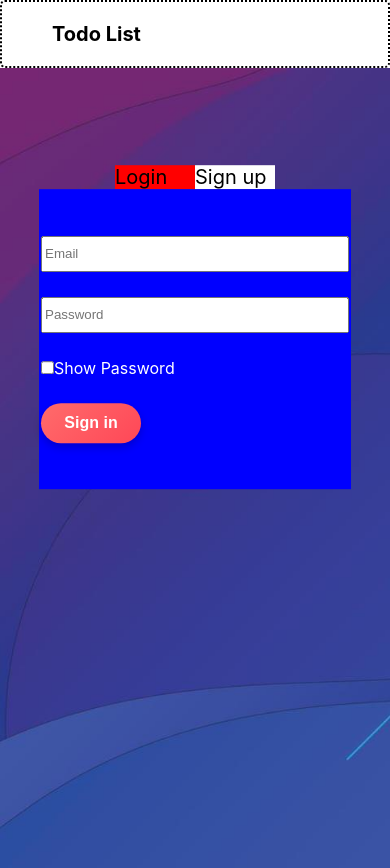
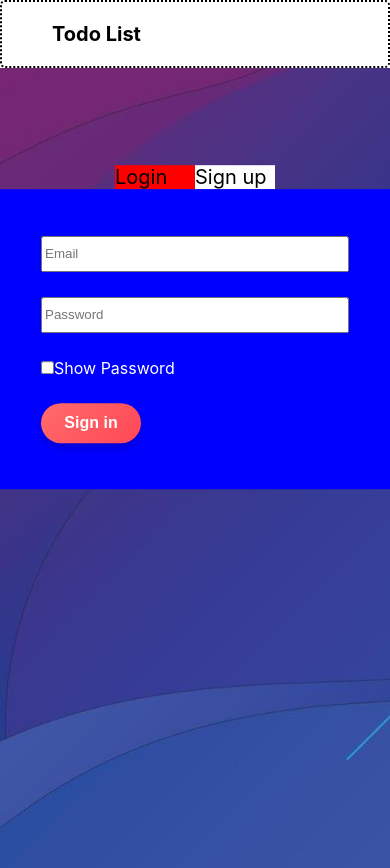
Before and after one commit to jmboumba/front-end-todo, a React (Create React App) app: page / in a window 390 px wide. Built offline with nearby package versions, Linux system fonts and the light colour scheme.

Commit message:
Rectification des formulaires : rendre responsive 5

```diff
--- a/src/App.css
+++ b/src/App.css
@@ -86,7 +86,7 @@
 .container-login{
   background-color: blue;
   height: 300px;
-  width: 80%;
+  width: 400px;
   display: flex;
   flex-direction: column;
   align-items: center;
@@ -97,7 +97,7 @@
 .container-signup{
   background-color: blue;
   height: 500px;
-  width: 80%;
+  width: 400px;
   display: flex;
   flex-direction: column;
   align-items: center;
```
